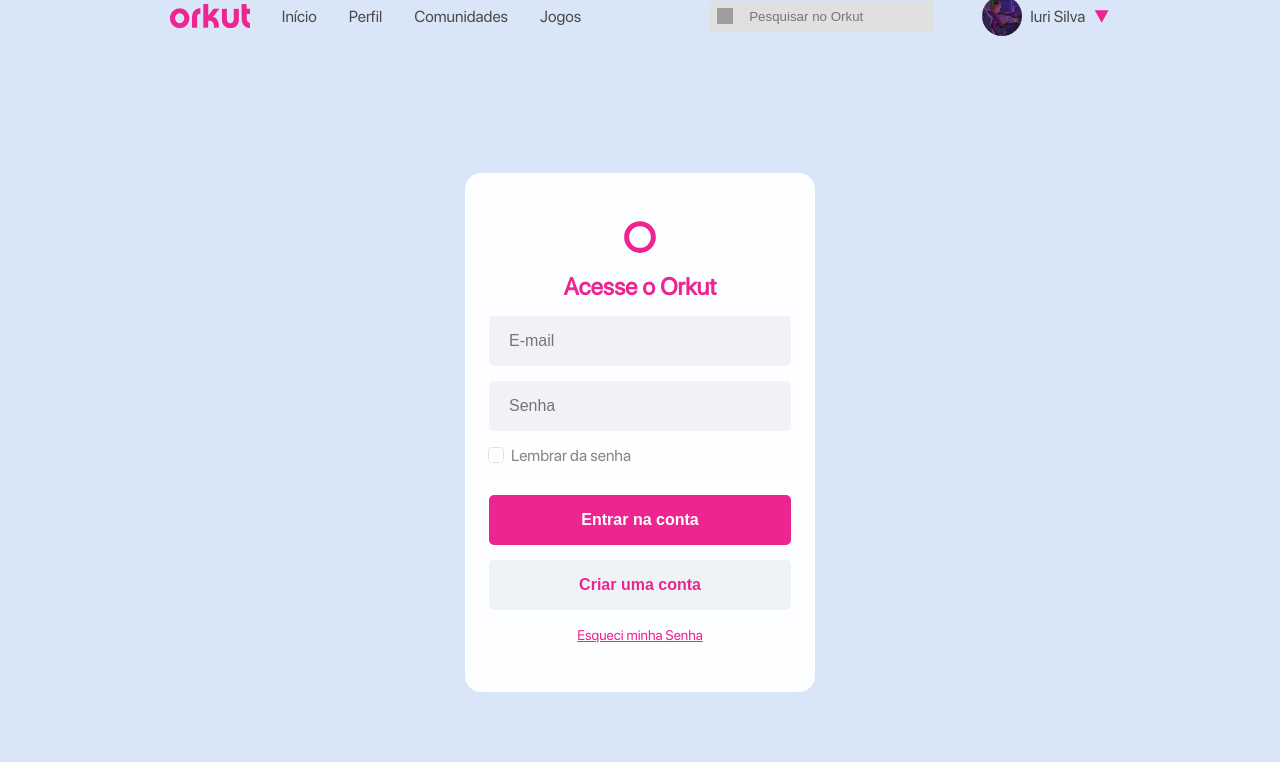
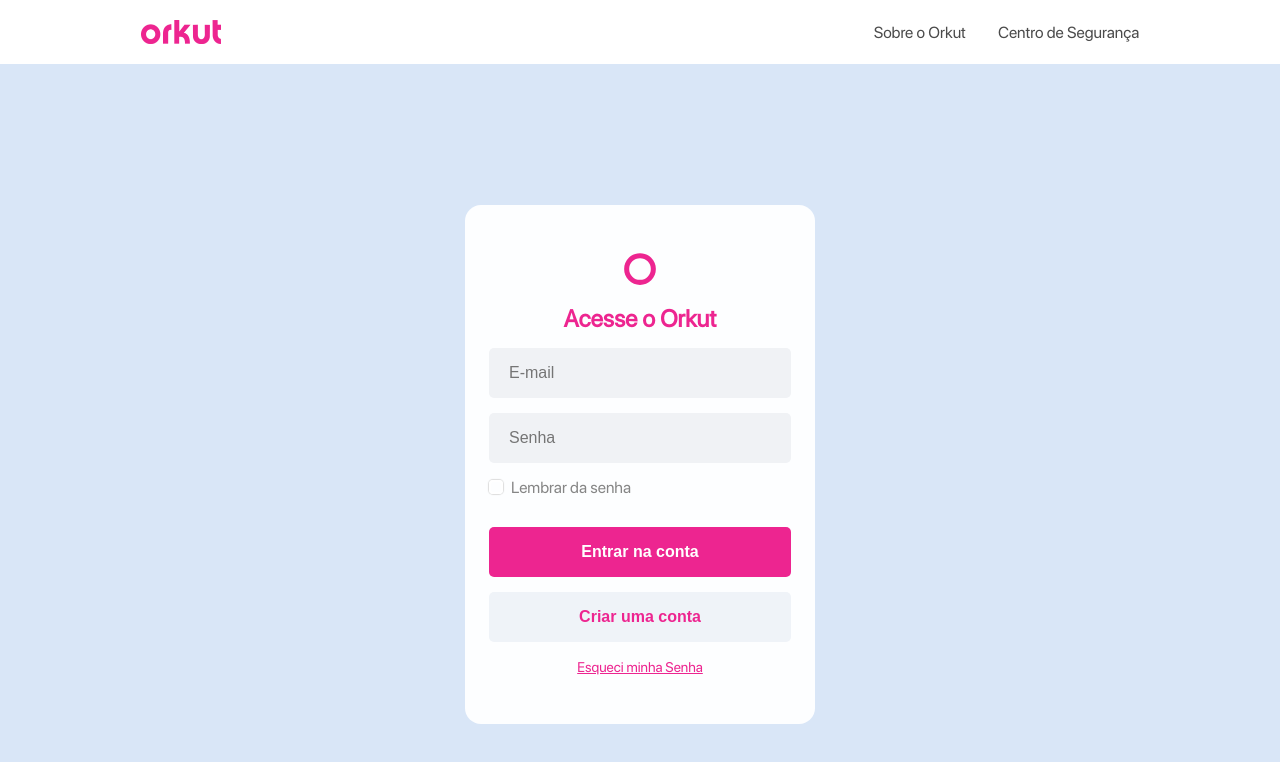
Before and after one commit to Neitanhs/Compass-Orkut, a React (Create React App) app in the folder orkut-compass/: page / in a window 1280 px wide. Shown: the top 762 px of the page. Built offline with nearby package versions, Linux system fonts and the light colour scheme; grey boxes are pictures that could not be loaded.

Commit message:
header pronto

```diff
--- a/orkut-compass/src/components/header/header.module.css
+++ b/orkut-compass/src/components/header/header.module.css
@@ -1,17 +1,23 @@
 .header {
-    color: #fff;
+    background-color: #fff;
     padding: 1rem;
     display: flex;
     align-items: center;
     justify-content: center;
     width: 100%;
-    height: 2rem;
+    height: 4rem;
 }
 
 .header .content {
-    width: 60%;
+    width: 80%;
     display: flex;
     justify-content: center;
+    align-items: center;
+}
+.header .contentLogin {
+    width: 80%;
+    display: flex;
+    justify-content: space-between;
     align-items: center;
 }
 
@@ -33,6 +39,27 @@
     margin-right: 2rem;
 }
 
+.header .links a:hover {
+    color: #ed2590;
+}
+
 .header .links a:last-child {
     margin-right: 0;
 }
+
+@media (max-width: 1000px) {
+    .header .links {
+        display: none;
+    }
+    .header .content {
+        justify-content: space-between;
+    }
+
+    .header .contentLogin {
+        justify-content: center;
+    }
+
+    .header .logoimg {
+        margin-right: 0;
+    }
+  }
--- a/orkut-compass/src/components/header/header.tsx
+++ b/orkut-compass/src/components/header/header.tsx
@@ -1,25 +1,17 @@
 import React from 'react';
-import styles from './header.module.css';
-import logo from '../../assets/headerAssets/orkutlogo.png';
-import SearchBox from './searchbox';
-import ProfileInfoBox from './profileinfobox';
+import { BrowserRouter as Router, Routes, Route } from 'react-router-dom';
+import HeaderLogin from './headerLogin';
+import HeaderProfile from './headerProfile';
 
 const Header: React.FC = () => {
-    return (
-        <header className={styles.header}>
-            <div className={styles.content}>
-                <img className={styles.logoimg} src={logo} alt="Logo do Site" />
-                <nav className={styles.links}>
-                    <a href="/">Início</a>
-                    <a href="/perfil">Perfil</a>
-                    <a href="/communities">Comunidades</a>
-                    <a href="/games">Jogos</a>
-                </nav>
-                <SearchBox />
-                <ProfileInfoBox text="Iuri Silva" />
-            </div>
-        </header>
-    );
+  return (
+    <Router>
+      <Routes>
+        <Route path="/" element={<HeaderLogin />} />
+        <Route path="/profile" element={<HeaderProfile />} />
+      </Routes>
+    </Router>
+  );
 };
 
 export default Header;
--- /dev/null
+++ b/orkut-compass/src/components/header/headerLogin.tsx
@@ -0,0 +1,19 @@
+import React from 'react';
+import styles from './header.module.css';
+import logo from '../../assets/headerAssets/orkutlogo.png';
+
+const HeaderLogin: React.FC = () => {
+    return (
+        <header className={styles.header}>
+            <div className={styles.contentLogin}>
+                <img className={styles.logoimg} src={logo} alt="Logo do Site" />
+                <nav className={styles.links}>
+                    <a href="/">Sobre o Orkut</a>
+                    <a href="/">Centro de Segurança</a>
+                </nav>
+            </div>
+        </header>
+    );
+};
+
+export default HeaderLogin;
--- /dev/null
+++ b/orkut-compass/src/components/header/headerProfile.tsx
@@ -0,0 +1,25 @@
+import React from 'react';
+import styles from './header.module.css';
+import logo from '../../assets/headerAssets/orkutlogo.png';
+import SearchBox from './searchbox';
+import ProfileInfoBox from './profileinfobox';
+
+const HeaderProfile: React.FC = () => {
+    return (
+        <header className={styles.header}>
+            <div className={styles.content}>
+                <img className={styles.logoimg} src={logo} alt="Logo do Site" />
+                <nav className={styles.links}>
+                    <a href="/">Início</a>
+                    <a href="/perfil">Perfil</a>
+                    <a href="/communities">Comunidades</a>
+                    <a href="/games">Jogos</a>
+                </nav>
+                <SearchBox />
+                <ProfileInfoBox text="Iuri Silva" />
+            </div>
+        </header>
+    );
+};
+
+export default HeaderProfile;
--- a/orkut-compass/src/components/header/profileinfobox.module.css
+++ b/orkut-compass/src/components/header/profileinfobox.module.css
@@ -22,3 +22,9 @@
   color: #ed2590;
   font-size: 1.2rem;
 }
+
+@media (max-width: 768px) {
+  .profileText {
+    display: none;
+  }
+}
--- a/orkut-compass/src/components/header/searchbox.module.css
+++ b/orkut-compass/src/components/header/searchbox.module.css
@@ -20,3 +20,9 @@
   outline: none;
   flex-grow: 1;
 }
+
+@media (max-width: 1000px) {
+  .searchBox {
+    display: none;
+  }
+}
--- a/orkut-compass/src/pages/login/loginpage.tsx
+++ b/orkut-compass/src/pages/login/loginpage.tsx
@@ -0,0 +1 @@
+export{};
```
